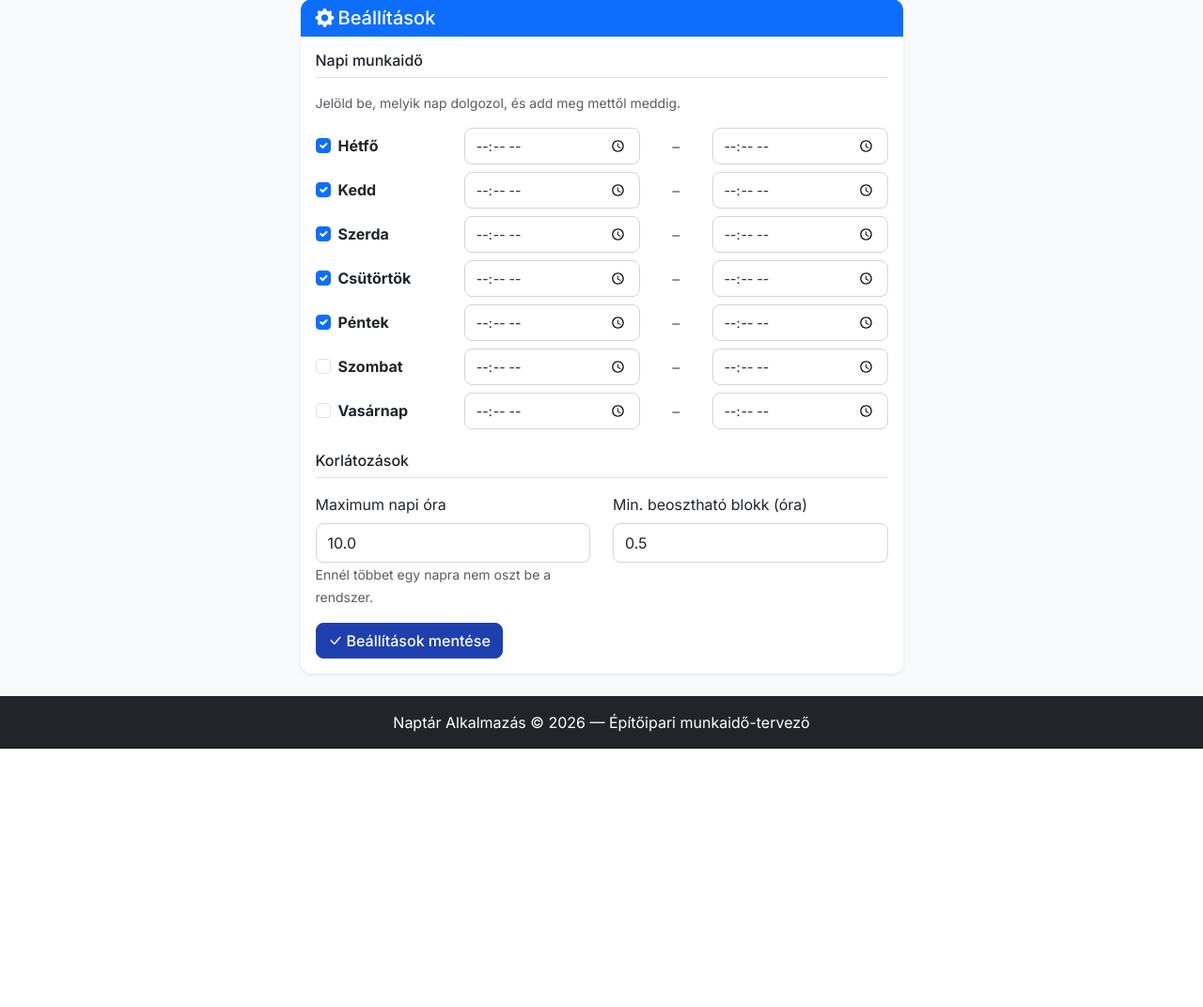
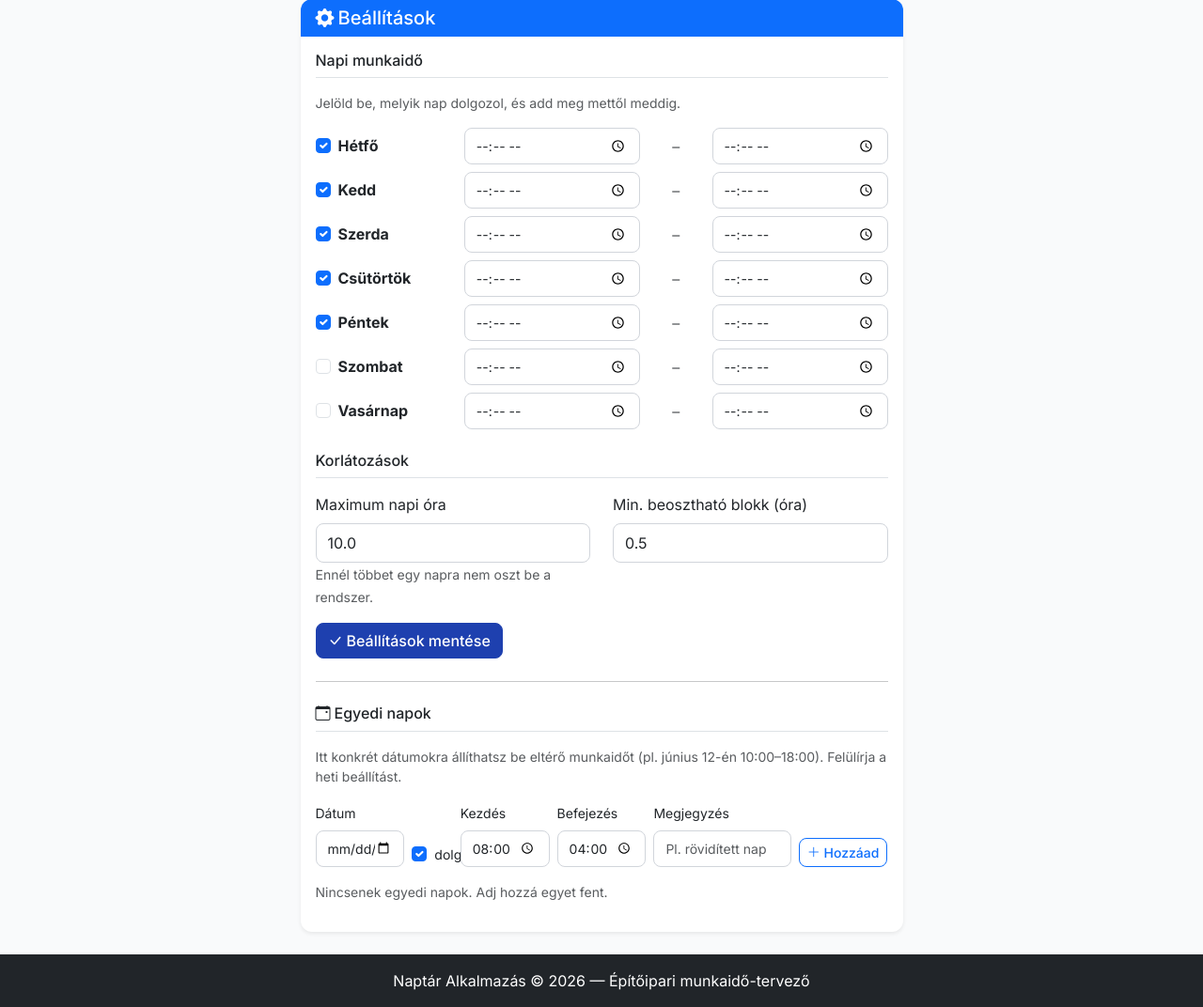
Before and after one commit to nagyrichardsamsungs23-cmyk/naptar-app, a Django app: page /settings/ in a window 1280 px wide. Shown: the part 81-1153 px from the top of the page at 94% size. Before the commit the page ends 878 px from the top, so only its background shows below. Run offline with Django 5.2, Linux system fonts and the light colour scheme; the visitor is signed in with stand-in values (Sample User, id 1); data comes from the database, SQL or seed files in the repository; data that the repository does not hold is empty.

Commit message:
DayOverride modell: egyedi dátumokra eltérő munkaidő beállítás
- Új DayOverride modell (dátum, munkanap, start/end idő, megjegyzés)
- Scheduler: DayOverride elsőbbséget élvez a heti beállítással szemben
- Beállítások oldal: egyedi napok hozzáadása/törlése/táblázat
- Admin felület: DayOverride regisztrálva

```diff
--- a/naptar/models.py
+++ b/naptar/models.py
@@ -152,6 +152,28 @@ class TimeOff(models.Model):
         return f"{self.title}: {self.start_datetime:%Y-%m-%d %H:%M} – {self.end_datetime:%H:%M}"
 
 
+class DayOverride(models.Model):
+    """
+    Egyedi nap felülbírálás — konkrét dátumra eltérő munkaidő.
+    Ha egy napra létezik DayOverride, a scheduler ezt használja a heti beállítás helyett.
+    """
+    date = models.DateField("Dátum", unique=True)
+    is_workday = models.BooleanField("Munkanap", default=True)
+    start_time = models.TimeField("Kezdés", null=True, blank=True)
+    end_time = models.TimeField("Befejezés", null=True, blank=True)
+    note = models.CharField("Megjegyzés", max_length=200, blank=True)
+
+    class Meta:
+        verbose_name = "Egyedi nap"
+        verbose_name_plural = "Egyedi napok"
+        ordering = ['date']
+
+    def __str__(self):
+        if self.is_workday and self.start_time and self.end_time:
+            return f"{self.date}: {self.start_time}–{self.end_time} ({self.note or 'munkanap'})"
+        return f"{self.date}: {'szabadnap' if not self.is_workday else 'munkanap'}"
+
+
 class Settings(models.Model):
     """
     Általános beállítások — egyetlen rekord.
--- a/naptar/views.py
+++ b/naptar/views.py
@@ -14,7 +14,7 @@ from django.contrib.auth.forms import AuthenticationForm
 from django.db.models import Sum
 from decimal import Decimal
 
-from .models import Job, WorkSchedule, TimeOff, Settings
+from .models import Job, WorkSchedule, TimeOff, Settings, DayOverride
 from .scheduler import schedule_job, get_free_slots_summary
 
 
@@ -420,7 +420,36 @@ def settings_view(request):
     settings_obj = Settings.load()
 
     if request.method == 'POST':
-        # Naponkénti munkaidők
+        action = request.POST.get('action', '')
+
+        # Egyedi nap törlése
+        if action == 'delete_override':
+            override_id = request.POST.get('override_id')
+            DayOverride.objects.filter(id=override_id).delete()
+            return redirect('settings')
+
+        # Egyedi nap hozzáadása
+        if action == 'add_override':
+            override_date = request.POST.get('override_date', '')
+            is_workday = request.POST.get('override_workday') == 'on'
+            start_time = request.POST.get('override_start', '') or None
+            end_time = request.POST.get('override_end', '') or None
+            note = request.POST.get('override_note', '')
+
+            if override_date:
+                # Meglévő frissítése vagy új létrehozása
+                override, _ = DayOverride.objects.update_or_create(
+                    date=override_date,
+                    defaults={
+                        'is_workday': is_workday,
+                        'start_time': start_time,
+                        'end_time': end_time,
+                        'note': note,
+                    }
+                )
+            return redirect('settings')
+
+        # Heti beállítások mentése
         for day in ['mon', 'tue', 'wed', 'thu', 'fri', 'sat', 'sun']:
             setattr(settings_obj, f'{day}_active', request.POST.get(f'{day}_active') == 'on')
             start_val = request.POST.get(f'{day}_start', '')
@@ -430,14 +459,19 @@ def settings_view(request):
             if end_val:
                 setattr(settings_obj, f'{day}_end', end_val)
 
-        # Korlátozások
         settings_obj.max_daily_hours = Decimal(request.POST.get('max_daily_hours', '10') or '10')
         settings_obj.min_schedule_block_hours = Decimal(request.POST.get('min_schedule_block_hours', '0.5') or '0.5')
 
         settings_obj.save()
         return redirect('settings')
 
+    # Egyedi napok listája (következő 60 nap)
+    overrides = DayOverride.objects.filter(
+        date__gte=date.today()
+    ).order_by('date')[:90]
+
     return render(request, 'naptar/settings.html', {
         'page': 'settings',
         'settings': settings_obj,
+        'overrides': overrides,
     })
--- a/templates/naptar/settings.html
+++ b/templates/naptar/settings.html
@@ -157,6 +157,78 @@
                             <i class="bi bi-check-lg me-1"></i>Beállítások mentése
                         </button>
                     </form>
+
+                    {# Egyedi napok #}
+                    <hr class="my-4">
+                    <h6 class="border-bottom pb-2 mb-3"><i class="bi bi-calendar-event me-1"></i>Egyedi napok</h6>
+                    <p class="text-muted small mb-3">Itt konkrét dátumokra állíthatsz be eltérő munkaidőt (pl. június 12-én 10:00–18:00). Felülírja a heti beállítást.</p>
+
+                    <form method="post" class="row g-2 mb-3 align-items-end">
+                        {% csrf_token %}
+                        <input type="hidden" name="action" value="add_override">
+                        <div class="col-md-2">
+                            <label class="form-label small">Dátum</label>
+                            <input type="date" name="override_date" class="form-control form-control-sm" required>
+                        </div>
+                        <div class="col-md-1">
+                            <div class="form-check mt-4">
+                                <input type="checkbox" name="override_workday" class="form-check-input" id="override_workday" checked>
+                                <label class="form-check-label small" for="override_workday">dolgozok</label>
+                            </div>
+                        </div>
+                        <div class="col-md-2">
+                            <label class="form-label small">Kezdés</label>
+                            <input type="time" name="override_start" class="form-control form-control-sm" value="08:00">
+                        </div>
+                        <div class="col-md-2">
+                            <label class="form-label small">Befejezés</label>
+                            <input type="time" name="override_end" class="form-control form-control-sm" value="16:00">
+                        </div>
+                        <div class="col-md-3">
+                            <label class="form-label small">Megjegyzés</label>
+                            <input type="text" name="override_note" class="form-control form-control-sm" placeholder="Pl. rövidített nap">
+                        </div>
+                        <div class="col-md-2">
+                            <button type="submit" class="btn btn-outline-primary btn-sm w-100">
+                                <i class="bi bi-plus-lg"></i> Hozzáad
+                            </button>
+                        </div>
+                    </form>
+
+                    {% if overrides %}
+                    <div class="table-responsive">
+                        <table class="table table-sm">
+                            <thead><tr><th>Dátum</th><th>Idő</th><th>Megjegyzés</th><th></th></tr></thead>
+                            <tbody>
+                            {% for o in overrides %}
+                            <tr>
+                                <td>{{ o.date|date:"Y-m-d" }} ({{ o.date|date:"l" }})</td>
+                                <td>
+                                    {% if o.is_workday and o.start_time and o.end_time %}
+                                        {{ o.start_time|time:"H:i" }}–{{ o.end_time|time:"H:i" }}
+                                    {% else %}
+                                        <span class="text-muted">szabadnap</span>
+                                    {% endif %}
+                                </td>
+                                <td class="text-muted small">{{ o.note }}</td>
+                                <td>
+                                    <form method="post" style="display:inline;">
+                                        {% csrf_token %}
+                                        <input type="hidden" name="action" value="delete_override">
+                                        <input type="hidden" name="override_id" value="{{ o.id }}">
+                                        <button type="submit" class="btn btn-outline-danger btn-sm" title="Törlés">
+                                            <i class="bi bi-x-lg"></i>
+                                        </button>
+                                    </form>
+                                </td>
+                            </tr>
+                            {% endfor %}
+                            </tbody>
+                        </table>
+                    </div>
+                    {% else %}
+                    <p class="text-muted small">Nincsenek egyedi napok. Adj hozzá egyet fent.</p>
+                    {% endif %}
                 </div>
             </div>
         </div>
```
Also changed, not shown: naptar/admin.py (+9 -1 lines), naptar/scheduler.py (+12 -3 lines), naptar/migrations/0001_initial.py.
